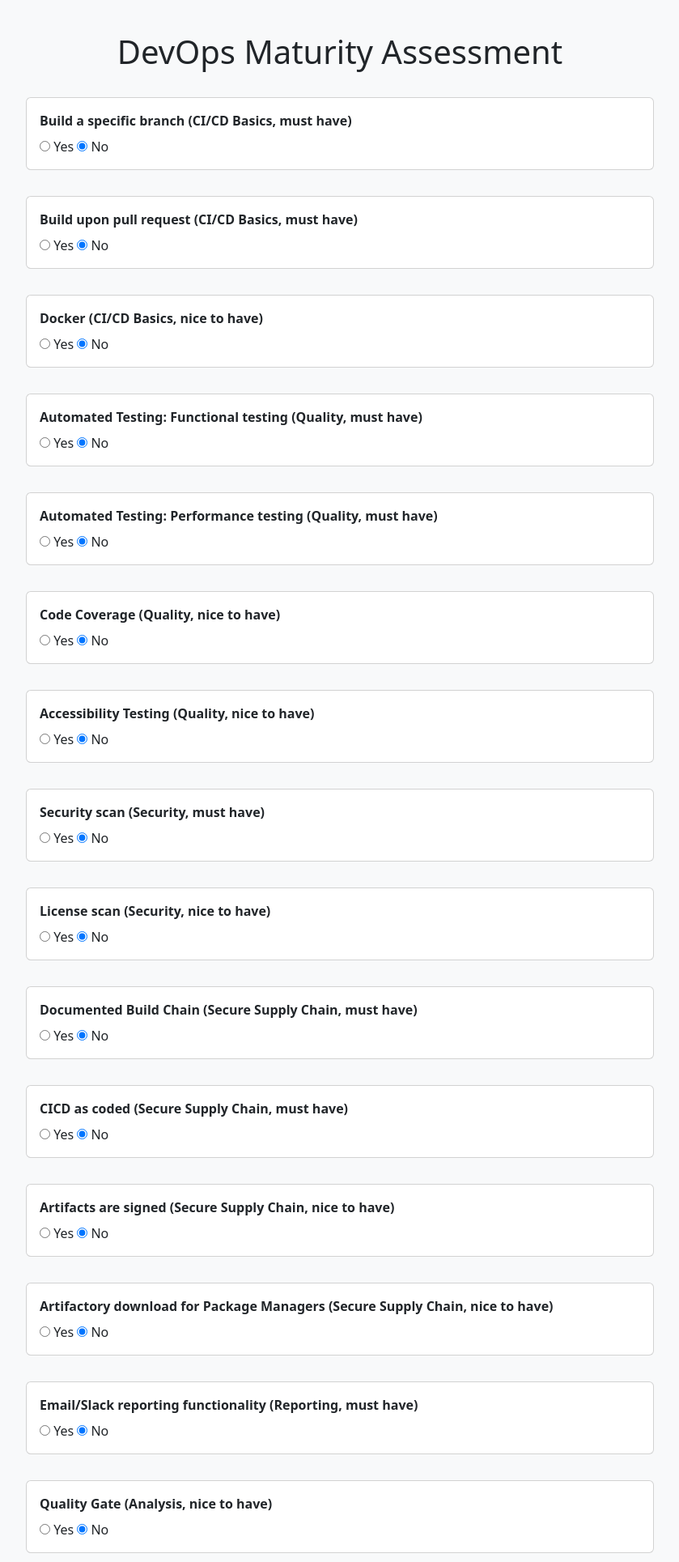
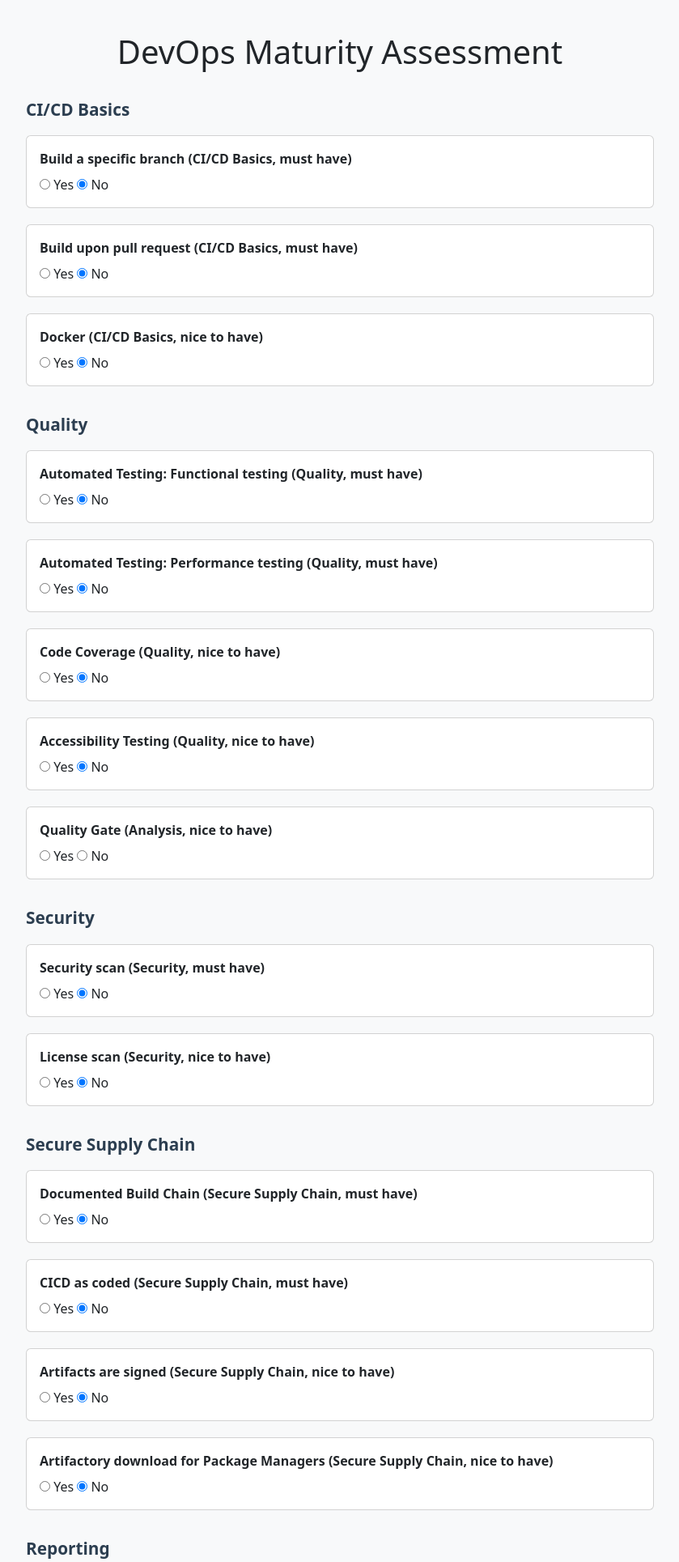
Before and after one commit to devops-maturity/devops-maturity, a FastAPI app: page / in a window 1280 px wide. Shown: the top 1929 px of the page at 81% size, without its empty margins (220-1059 px from the left). Run offline with FastAPI, Linux system fonts and the light colour scheme.

Commit message:
add criteria to form

```diff
--- a/src/web/main.py
+++ b/src/web/main.py
@@ -9,6 +9,16 @@
 app = FastAPI()
 templates = Jinja2Templates(directory="src/web/templates")
 app.mount("/static", StaticFiles(directory="src/web/static"), name="static")
+
+# categories of criteria
+categories = {
+    "CI/CD Basics": "CI/CD Basics",
+    "Quality": "Quality",
+    "Security": "Security",
+    "Secure Supply Chain": "Secure Supply Chain",
+    "Reporting": "Reporting",
+    "Analysis": "Analysis",
+}
 
 criteria = [
     # CI/CD Basics
@@ -97,7 +107,8 @@
 @app.get("/", response_class=HTMLResponse)
 def read_form(request: Request):
     return templates.TemplateResponse(
-        "form.html", {"request": request, "criteria": criteria}
+        "form.html",
+        {"request": request, "criteria": criteria, "categories": categories},
     )
 
 
--- a/src/web/templates/form.html
+++ b/src/web/templates/form.html
@@ -17,12 +17,9 @@
     <div class="container">
         <h1 class="mb-4 text-center">DevOps Maturity Assessment</h1>
         <form method="post" action="/submit">
-            {% set last_category = None %}
-            {% for c in criteria %}
-                {% if last_category != c.category %}
-                    <div class="category-title">{{ c.category }}</div>
-                    {% set last_category = c.category %}
-                {% endif %}
+            {% for cat in categories %}
+                <div class="category-title">{{ cat }}</div>
+                {% for c in criteria if cat in c.question %}
                     <div class="card">
                         <div class="card-body">
                             <label class="form-label fw-bold">{{ c.question }}</label>
@@ -32,6 +29,7 @@
                             </div>
                         </div>
                     </div>
+                {% endfor %}
             {% endfor %}
             <div class="text-center">
                 <button type="submit" class="btn btn-primary btn-lg">Submit Assessment</button>
```
Also changed, not shown: 1 other file. Lines whose indentation alone changed are shown as unchanged.
